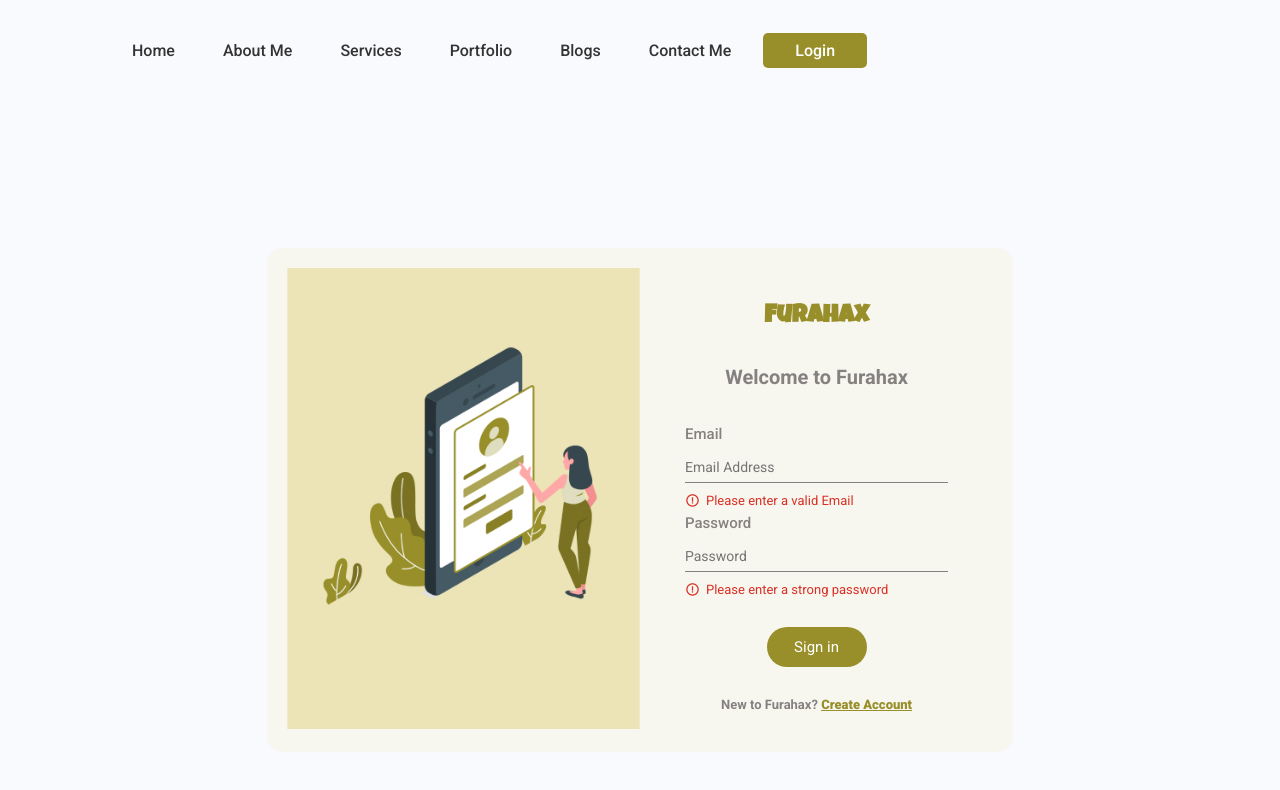
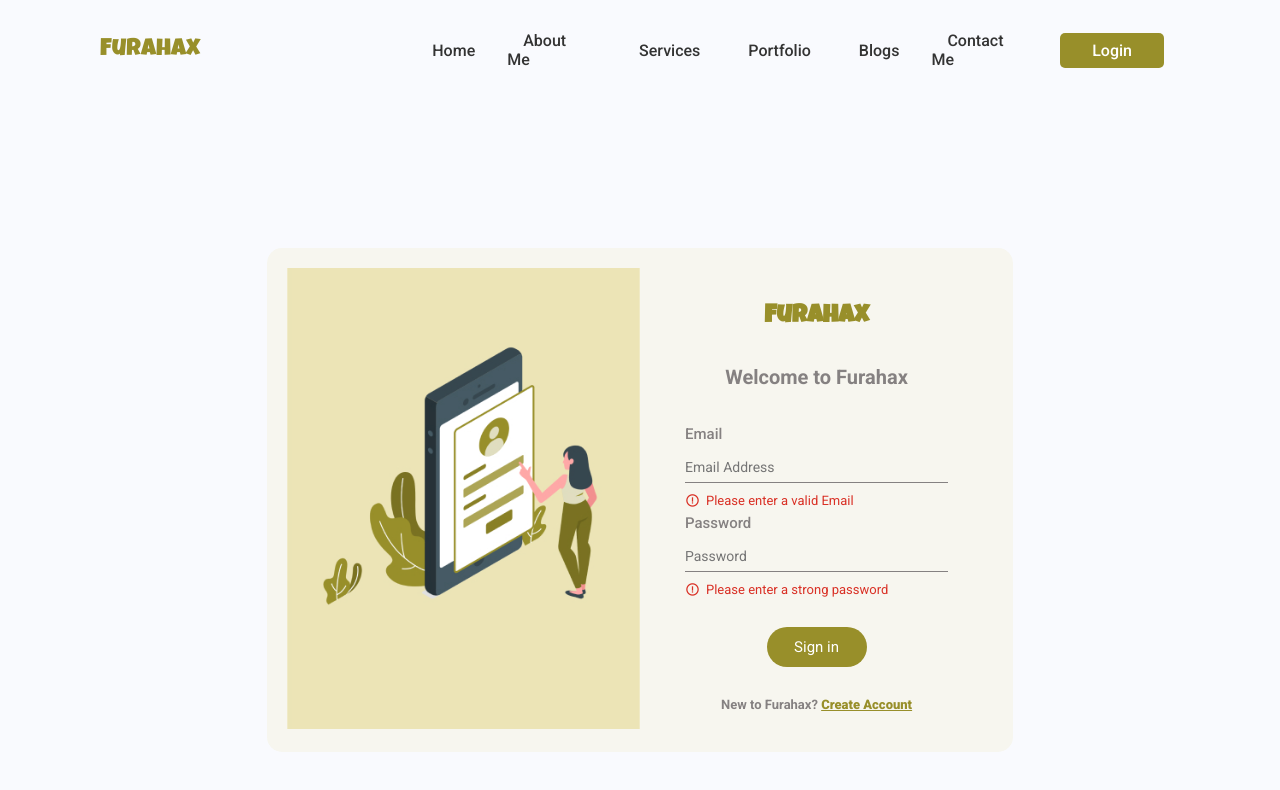
Before and after one commit to UwizeyimamaFurahaJustine/My-Brand-Furaha, a plain HTML site: page UI/login.html in a window 1280 px wide. Drawn offline with nearby package versions, Linux system fonts and the light colour scheme.

Commit message:
modify navbar for login and signup

```diff
--- a/UI/login.html
+++ b/UI/login.html
@@ -9,6 +9,8 @@
     <link rel="stylesheet" href="https://cdnjs.cloudflare.com/ajax/libs/font-awesome/5.12.0-2/css/all.min.css" integrity="sha256-46r060N2LrChLLb5zowXQ72/iKKNiw/lAmygmHExk/o=" crossorigin="anonymous" />
 </head>
 <body>
+    <div class="navbar">
+        <div class="nav__logo"><a href="#">Furahax</a></div>
         <nav class="nav">
 
             <div class="openMenu"><i class="fa fa-bars"></i></div>
@@ -23,6 +25,7 @@
                 <div class="closeMenu"><i class="fa fa-times"></i></div>
             </ul>
         </nav>
+    </div>
 <div class="wrapper">
     <div class="inner">
         <div class="image-holder">
```
Also changed, not shown: UI/signup.html (+3 -0 lines). Lines whose indentation alone changed are shown as unchanged.
